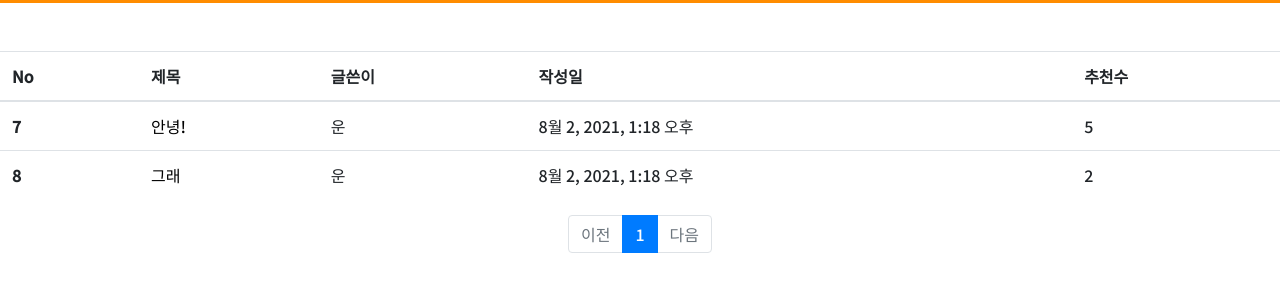
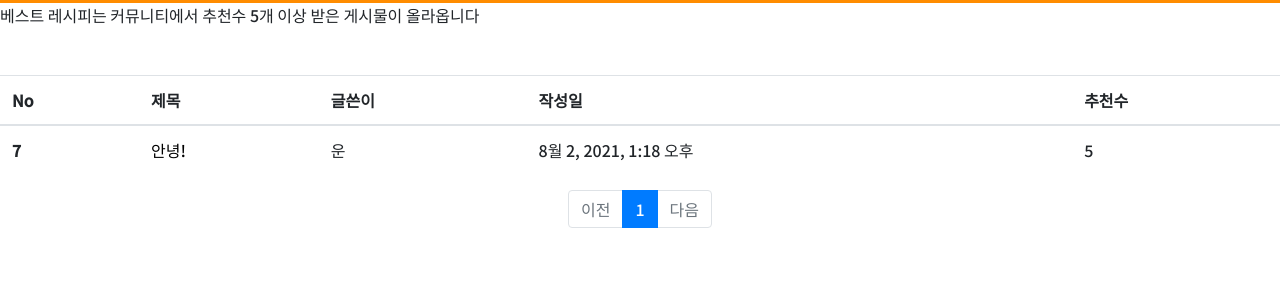
Before and after one commit to pkn0814/oneportion_anywhere, a Django app: page /bestrecipe/likelist/ in a window 1280 px wide. Shown: the part 126-426 px from the top of the page. Run offline with Django 3.2, Linux system fonts and the light colour scheme; data comes from the database, SQL or seed files in the repository; both versions use the stored data as it was after the commit; parts of the project's set-up code (start-up, migrations or seed data) failed here and were passed over; some libraries are stand-ins or nearby versions.

Commit message:
베스트레시피 추천수 수정

```diff
--- a/bestrecipe/templates/likelist.html
+++ b/bestrecipe/templates/likelist.html
@@ -5,6 +5,7 @@
 <body>
       <br>
       {% block content %}
+      <p>베스트 레시피는 커뮤니티에서 추천수 5개 이상 받은 게시물이 올라옵니다</p>
 
         <div class="row mt-5">
         <div class="col-12">
@@ -20,7 +21,7 @@
 
             <tbody>
                 {% for post in posts %}
-                {% if post.like.all.count > 1 %}
+                {% if post.like.all.count > 4 %}
                     <tr>
                     <th scope="row">{{ post.id }}</th>
                     <td><a href="{% url 'postshow' post.id %}">{{post.title}}</a></td>
```
Also changed, not shown: db.sqlite3.
